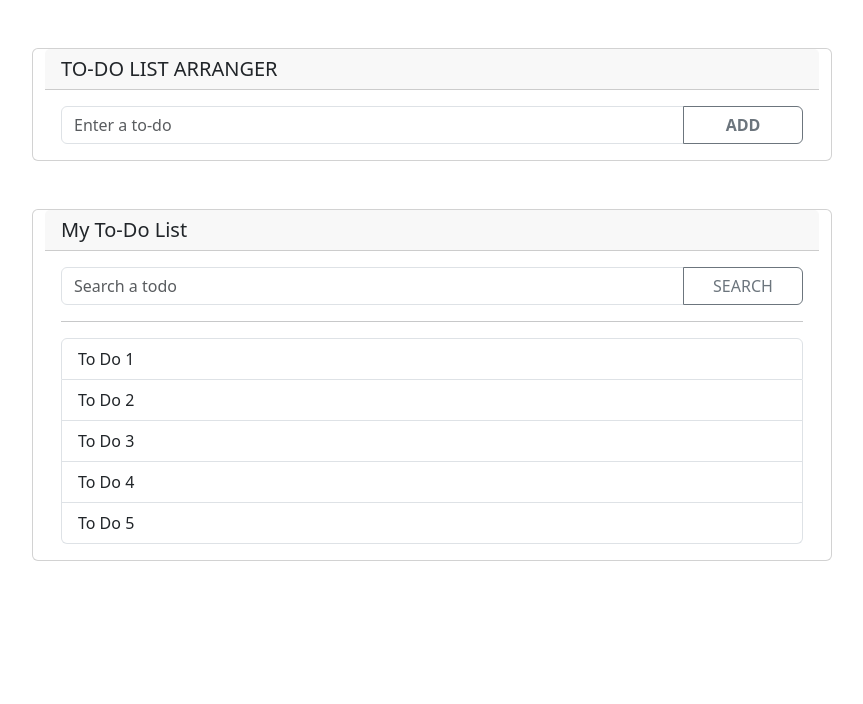
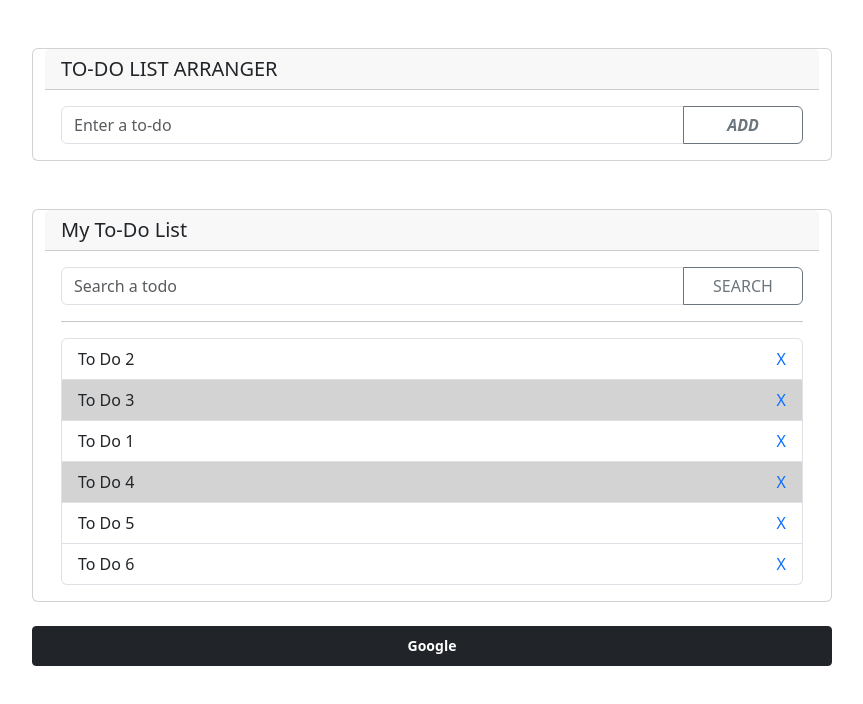
Before and after one commit to mertgvcn/Frontend-Workshop, a plain HTML site: page 2_Javascript/ii_Document_Object_Model(DOM)/todo_list.html in a window 1280 px wide. Shown: the whole page, without its empty margins (208-1071 px from the left). Drawn offline with nearby package versions, Linux system fonts and the light colour scheme.

Commit message:
dinamik eleman ekleme

```diff
--- a/2_Javascript/ii_Document_Object_Model(DOM)/b_Style_ve_ParentChilderen/todo_list.js
+++ b/2_Javascript/ii_Document_Object_Model(DOM)/b_Style_ve_ParentChilderen/b_Style_ve_ParentChilderen.js
@@ -17,6 +17,6 @@ console.log(row);
 card_list = row.children[1];   //2. çocuğuna eriştik.
 container = row.parentElement; //parent'ı olan containera eriştik
 
-empty = row.nextSibling; //olsaydı bir sonraki kardeşine erişebilirdik
-empty2 = row.previousSibling; //olsaydı bir önceki kardeşine erişebilirdik
-empty3 = row.nextSibling.nextSibling.children[0]; //bu şekilde de kullanılabiliyor LinkedList gibi
+//empty = row.nextSibling; //olsaydı bir sonraki kardeşine erişebilirdik
+//empty2 = row.previousSibling; //olsaydı bir önceki kardeşine erişebilirdik
+//empty3 = row.nextSibling.nextSibling.children[0]; //bu şekilde de kullanılabiliyor LinkedList gibi
--- /dev/null
+++ b/2_Javascript/ii_Document_Object_Model(DOM)/c_ElementOlusturma/element_olusturma.js
@@ -0,0 +1,41 @@
+const link = document.createElement("a");
+
+//*link özellikleri
+link.id = "go_to_google"
+link.className = "btn btn-dark btn-sm mt-4";
+link.href = "https://www.google.com.tr";
+link.target = "_blank";
+link.innerHTML = "Google";
+link.style.height = "40px";
+link.style.paddingTop = "8px";
+link.style.fontWeight = "bold";
+
+//şimdi oluştuduğum bu elementi, row'un en altına yerleştireceğim
+const x = document.querySelector(".row");
+x.appendChild(link); //sona ekler
+
+
+//------------------------------------------------------------------------------------------------------------
+
+
+//aşağıdakini kullanarak yeni bir to do ekleyelim
+//<li class="list-group-item">To Do 1 <a href="#" style="float:right; text-decoration: none;">x</a></li>
+
+const new_todo = document.createElement("li");
+const todo_link = document.createElement("a"); //içindeki a etiketi
+
+//*new todo özellikleri
+new_todo.className = "list-group-item";
+new_todo.innerHTML = "To Do 6";
+
+//*içindeki a etiketi özellikleri
+todo_link.href = "#";
+todo_link.style.float = "right";
+todo_link.style.textDecoration = "none";
+todo_link.innerHTML = "X";
+
+new_todo.appendChild(todo_link); //önce a yı li nin içine atıyorum
+
+//şimdi bu yapıyı tek olan ul etiketinin sonuna ekleyelim
+const todos = document.querySelector("ul");
+todos.appendChild(new_todo);
--- a/2_Javascript/ii_Document_Object_Model(DOM)/todo_list.html
+++ b/2_Javascript/ii_Document_Object_Model(DOM)/todo_list.html
@@ -41,23 +41,27 @@
                     <hr>
 
                     <ul class="list-group mt-3">
-                        <li class="list-group-item">To Do 1</li>
-                        <li class="list-group-item">To Do 2</li>
-                        <li class="list-group-item">To Do 3</li>
-                        <li class="list-group-item">To Do 4</li>
-                        <li class="list-group-item">To Do 5</li>
+                        <li class="list-group-item">To Do 2 <a href="#" style="float:right; text-decoration: none;">X</a></li>
+                        <li class="list-group-item">To Do 3 <a href="#" style="float:right; text-decoration: none;">X</a></li>
+                        <li class="list-group-item">To Do 1 <a href="#" style="float:right; text-decoration: none;">X</a></li>
+                        <li class="list-group-item">To Do 4 <a href="#" style="float:right; text-decoration: none;">X</a></li>
+                        <li class="list-group-item">To Do 5 <a href="#" style="float:right; text-decoration: none;">X</a></li>
                     </ul>
                 </div>
             </div>
+
+
         </div>
     </div>
 
 
+    <!-- JS implementation -->
     <script src="https://cdn.jsdelivr.net/npm/bootstrap@5.3.0/dist/js/bootstrap.bundle.min.js"
         integrity="sha384-geWF76RCwLtnZ8qwWowPQNguL3RmwHVBC9FhGdlKrxdiJJigb/j/68SIy3Te4Bkz"
         crossorigin="anonymous"></script>
-    <script src="1_Temel/todo_list.js"></script>
-    <script src="2_Style_ve_ParentChilderen/todo_list.js"></script>
+    <script src="a_Temel/temel.js"></script>
+    <script src="b_Style_ve_ParentChilderen/b_Style_ve_ParentChilderen.js"></script>
+    <script src="c_ElementOlusturma/element_olusturma.js"></script>
 </body>
 
 </html>
```
Also changed, not shown: 2_Javascript/ii_Document_Object_Model(DOM)/a_Temel/temel.js (renamed from 2_Javascript/ii_Document_Object_Model(DOM)/a_Temel/todo_list.js).
